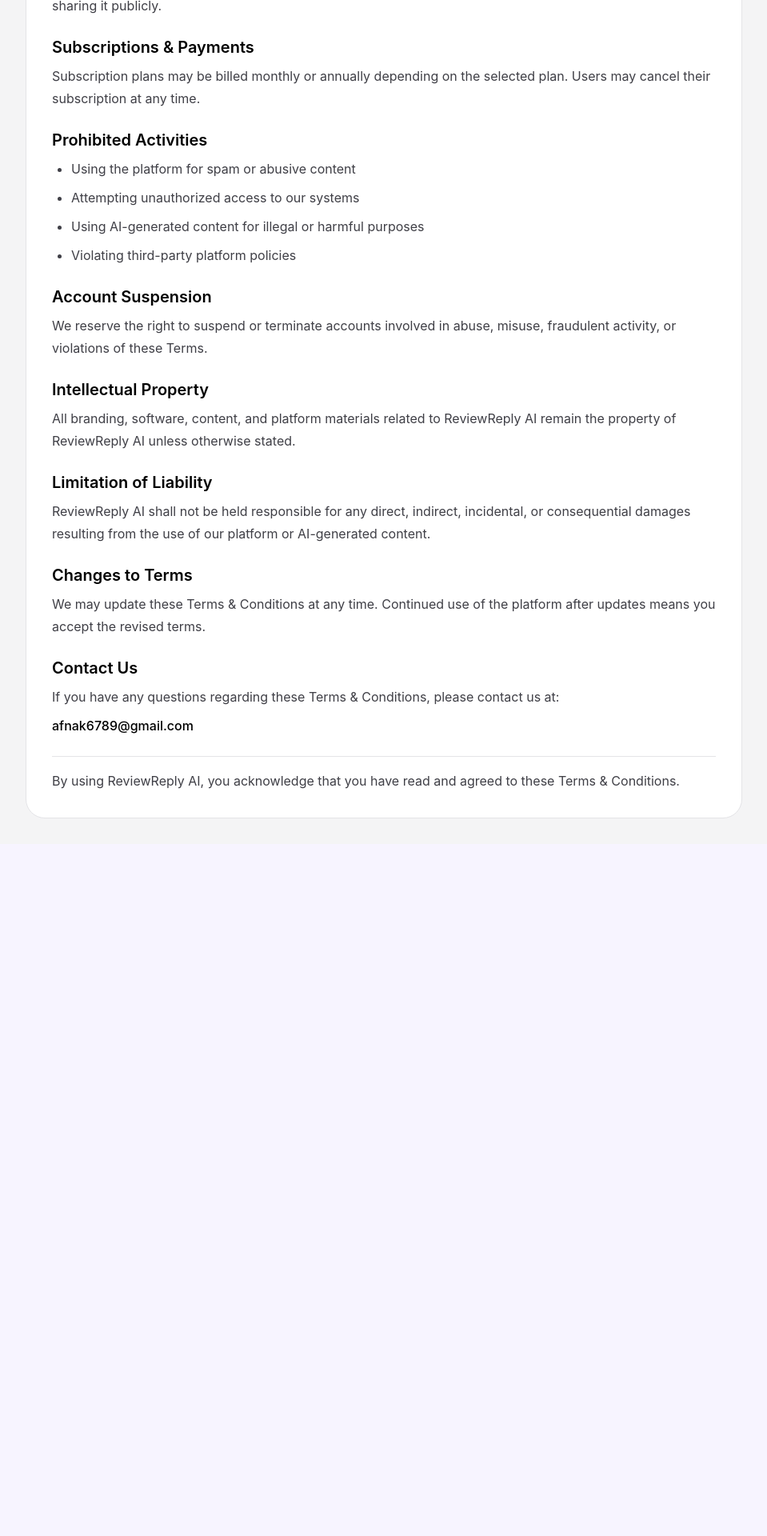
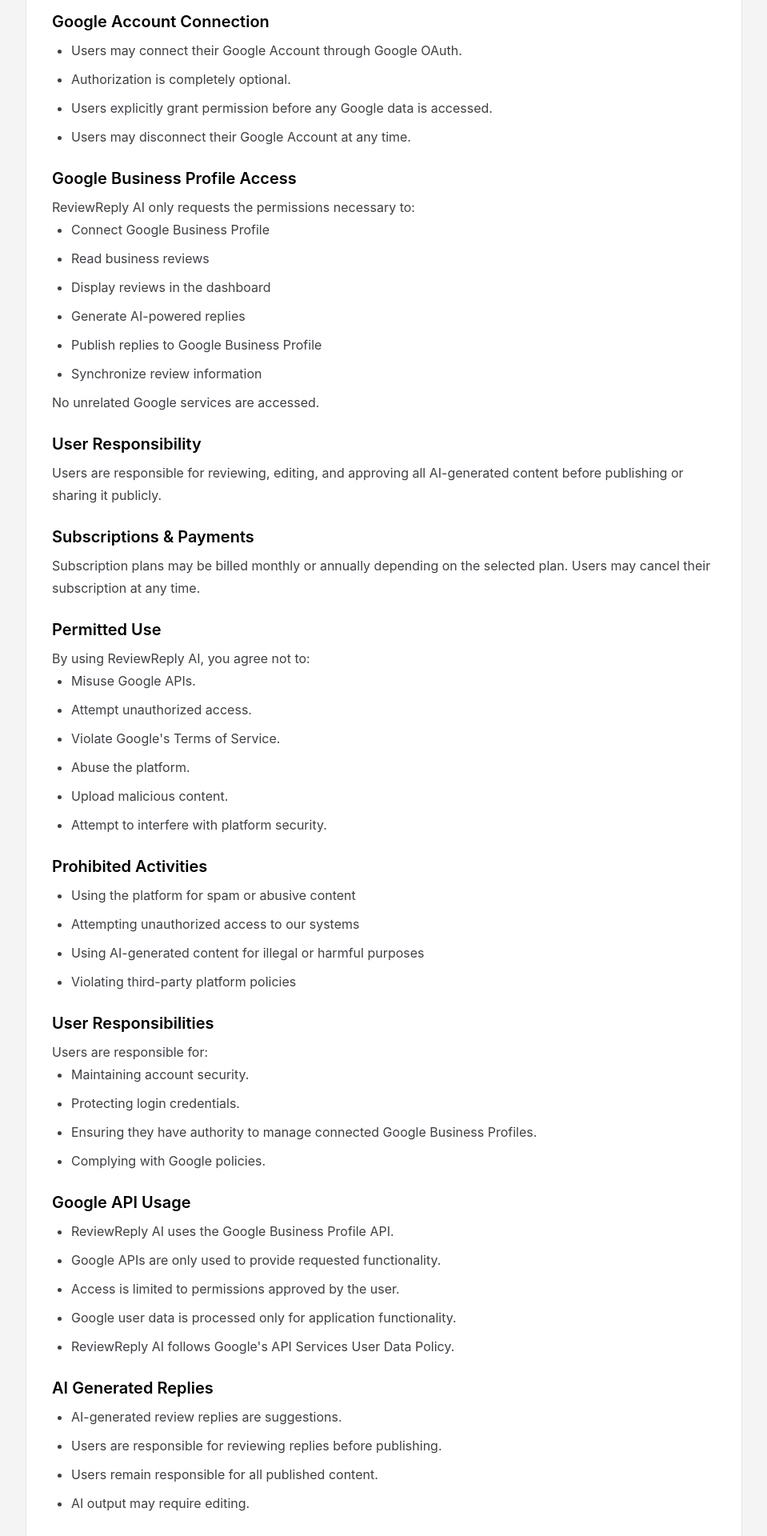
Before and after one commit to afnankhan123456/reviewreply-ai, a Next.js app: page /legal/terms in a window 1280 px wide. Shown: the part 460-2380 px from the top of the page at 80% size, without its empty margins (160-1119 px from the left). Before the commit the page ends 1515 px from the top, so only its background shows below. Built offline with nearby package versions, Linux system fonts and the light colour scheme.

Commit message:
Update page.tsx

```diff
--- a/app/legal/terms/page.tsx
+++ b/app/legal/terms/page.tsx
@@ -15,7 +15,12 @@ export default function TermsPage() {
         <div className="space-y-6 text-zinc-700 dark:text-zinc-300 leading-7">
 
           <p>
-            Welcome to ReviewReply AI. By accessing or using our platform, you agree to comply with and be bound by the following Terms & Conditions.
+            Welcome to ReviewReply AI. By accessing or using our platform, you agree to comply
+            with and be bound by the following Terms & Conditions. ReviewReply AI is an
+            AI-powered Google Business Profile review management platform that enables
+            businesses to securely connect their Google Business Profile, synchronize customer
+            reviews, generate AI-powered review replies, publish responses, monitor ratings, and
+            manage online reputation.
           </p>
 
           <div>
@@ -25,6 +30,42 @@ export default function TermsPage() {
 
             <p>
               ReviewReply AI provides AI-powered tools for generating review replies and business assistance content. You agree to use the platform only for lawful purposes and in compliance with all applicable laws and platform policies.
+            </p>
+          </div>
+
+          <div>
+            <h2 className="text-xl font-semibold mb-2 text-black dark:text-white">
+              Google Account Connection
+            </h2>
+
+            <ul className="list-disc pl-6 space-y-2">
+              <li>Users may connect their Google Account through Google OAuth.</li>
+              <li>Authorization is completely optional.</li>
+              <li>Users explicitly grant permission before any Google data is accessed.</li>
+              <li>Users may disconnect their Google Account at any time.</li>
+            </ul>
+          </div>
+
+          <div>
+            <h2 className="text-xl font-semibold mb-2 text-black dark:text-white">
+              Google Business Profile Access
+            </h2>
+
+            <p>
+              ReviewReply AI only requests the permissions necessary to:
+            </p>
+
+            <ul className="list-disc pl-6 space-y-2">
+              <li>Connect Google Business Profile</li>
+              <li>Read business reviews</li>
+              <li>Display reviews in the dashboard</li>
+              <li>Generate AI-powered replies</li>
+              <li>Publish replies to Google Business Profile</li>
+              <li>Synchronize review information</li>
+            </ul>
+
+            <p className="mt-2">
+              No unrelated Google services are accessed.
             </p>
           </div>
 
@@ -50,6 +91,25 @@ export default function TermsPage() {
 
           <div>
             <h2 className="text-xl font-semibold mb-2 text-black dark:text-white">
+              Permitted Use
+            </h2>
+
+            <p>
+              By using ReviewReply AI, you agree not to:
+            </p>
+
+            <ul className="list-disc pl-6 space-y-2">
+              <li>Misuse Google APIs.</li>
+              <li>Attempt unauthorized access.</li>
+              <li>Violate Google's Terms of Service.</li>
+              <li>Abuse the platform.</li>
+              <li>Upload malicious content.</li>
+              <li>Attempt to interfere with platform security.</li>
+            </ul>
+          </div>
+
+          <div>
+            <h2 className="text-xl font-semibold mb-2 text-black dark:text-white">
               Prohibited Activities
             </h2>
 
@@ -58,6 +118,50 @@ export default function TermsPage() {
               <li>Attempting unauthorized access to our systems</li>
               <li>Using AI-generated content for illegal or harmful purposes</li>
               <li>Violating third-party platform policies</li>
+            </ul>
+          </div>
+
+          <div>
+            <h2 className="text-xl font-semibold mb-2 text-black dark:text-white">
+              User Responsibilities
+            </h2>
+
+            <p>
+              Users are responsible for:
+            </p>
+
+            <ul className="list-disc pl-6 space-y-2">
+              <li>Maintaining account security.</li>
+              <li>Protecting login credentials.</li>
+              <li>Ensuring they have authority to manage connected Google Business Profiles.</li>
+              <li>Complying with Google policies.</li>
+            </ul>
+          </div>
+
+          <div>
+            <h2 className="text-xl font-semibold mb-2 text-black dark:text-white">
+              Google API Usage
+            </h2>
+
+            <ul className="list-disc pl-6 space-y-2">
+              <li>ReviewReply AI uses the Google Business Profile API.</li>
+              <li>Google APIs are only used to provide requested functionality.</li>
+              <li>Access is limited to permissions approved by the user.</li>
+              <li>Google user data is processed only for application functionality.</li>
+              <li>ReviewReply AI follows Google's API Services User Data Policy.</li>
+            </ul>
+          </div>
+
+          <div>
+            <h2 className="text-xl font-semibold mb-2 text-black dark:text-white">
+              AI Generated Replies
+            </h2>
+
+            <ul className="list-disc pl-6 space-y-2">
+              <li>AI-generated review replies are suggestions.</li>
+              <li>Users are responsible for reviewing replies before publishing.</li>
+              <li>Users remain responsible for all published content.</li>
+              <li>AI output may require editing.</li>
             </ul>
           </div>
 
@@ -83,6 +187,49 @@ export default function TermsPage() {
 
           <div>
             <h2 className="text-xl font-semibold mb-2 text-black dark:text-white">
+              Privacy
+            </h2>
+
+            <p>
+              Our use of your data, including data accessed through Google OAuth and the Google
+              Business Profile API, is described in our Privacy Policy. Please review our Privacy
+              Policy to understand our data protection practices, including how Google Business
+              Profile reviews and related information are handled.
+            </p>
+          </div>
+
+          <div>
+            <h2 className="text-xl font-semibold mb-2 text-black dark:text-white">
+              Termination
+            </h2>
+
+            <p>
+              ReviewReply AI may suspend or terminate accounts that:
+            </p>
+
+            <ul className="list-disc pl-6 space-y-2">
+              <li>Violate these Terms.</li>
+              <li>Abuse Google APIs.</li>
+              <li>Violate applicable laws.</li>
+              <li>Attempt unauthorized access.</li>
+            </ul>
+          </div>
+
+          <div>
+            <h2 className="text-xl font-semibold mb-2 text-black dark:text-white">
+              Disclaimer
+            </h2>
+
+            <ul className="list-disc pl-6 space-y-2">
+              <li>The service is provided "as is."</li>
+              <li>Availability is not guaranteed.</li>
+              <li>AI-generated content may not always be accurate.</li>
+              <li>Google services are subject to Google's own availability and policies.</li>
+            </ul>
+          </div>
+
+          <div>
+            <h2 className="text-xl font-semibold mb-2 text-black dark:text-white">
               Limitation of Liability
             </h2>
 
@@ -103,7 +250,7 @@ export default function TermsPage() {
 
           <div>
             <h2 className="text-xl font-semibold mb-2 text-black dark:text-white">
-              Contact Us
+              Contact Information
             </h2>
 
             <p>
@@ -111,7 +258,10 @@ export default function TermsPage() {
             </p>
 
             <p className="mt-2 font-medium text-black dark:text-white">
-              afnak6789@gmail.com
+              Support Email: afnak6789@gmail.com
+            </p>
+            <p className="mt-1 font-medium text-black dark:text-white">
+              Official Website: https://www.reviewreply-ai.in
             </p>
           </div>
 
```
